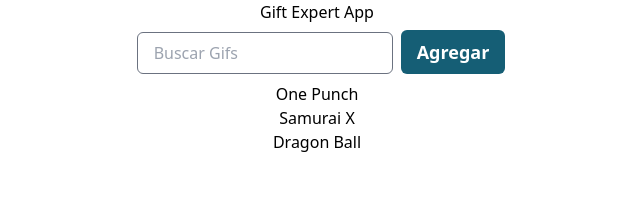
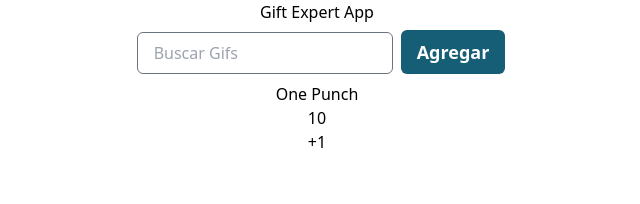
Before and after one commit to Emi1213/GifExpertApp, a React (Vite) app: page / in a window 1280 px wide. Shown: the top 204 px of the page, without its empty margins (323-963 px from the left). Built offline with nearby package versions, Linux system fonts and the light colour scheme; no server answers.

Commit message:
Add useEfect hook, only calls the request when we create a new gifgrid component

```diff
--- a/src/GifExpertApp.jsx
+++ b/src/GifExpertApp.jsx
@@ -4,9 +4,7 @@ import GifGrid from "./components/GifGrid";
 
 export const GifExpertApp = () => {
   const [categories, setCategories] = useState([
-    "One Punch",
-    "Samurai X",
-    "Dragon Ball",
+    "One Punch"
   ]);
 
   const onAddCategory = (category) => {
--- a/src/components/GifGrid.jsx
+++ b/src/components/GifGrid.jsx
@@ -1,8 +1,20 @@
+import { useState, useEffect } from "react";
+import { getGifts } from "../services/getGifts";
+
 // eslint-disable-next-line react/prop-types
 const GifGrid = ({ category }) => {
+
+  const [counter, setcounter] = useState(10);
+  useEffect(() => {
+    getGifts(category);
+  // eslint-disable-next-line react-hooks/exhaustive-deps
+  }, [])
+
   return (
     <>
       <h3>{category}</h3>
+      <p>{counter}</p>
+      <button onClick={()=> (setcounter(counter + 1))}>+1</button>
 
 
     </>
--- /dev/null
+++ b/src/services/getGifts.js
@@ -0,0 +1,16 @@
+export const getGifts = async (category) => {
+    const url = `https://api.giphy.com/v1/gifs/search?api_key=TxnNfs4IARGgsC4nJKspFuXTVAoW3O1r&q=${ category}&limit=10`;
+    const resp = await fetch(url);
+    const { data } = await resp.json();
+    console.log(data);
+
+    const gifs = data.map((img) => {
+      return {
+        id: img.id,
+        title: img.title,
+        url: img.images.downsized_medium.url,
+      }
+    })
+
+    return gifs;
+}
```
